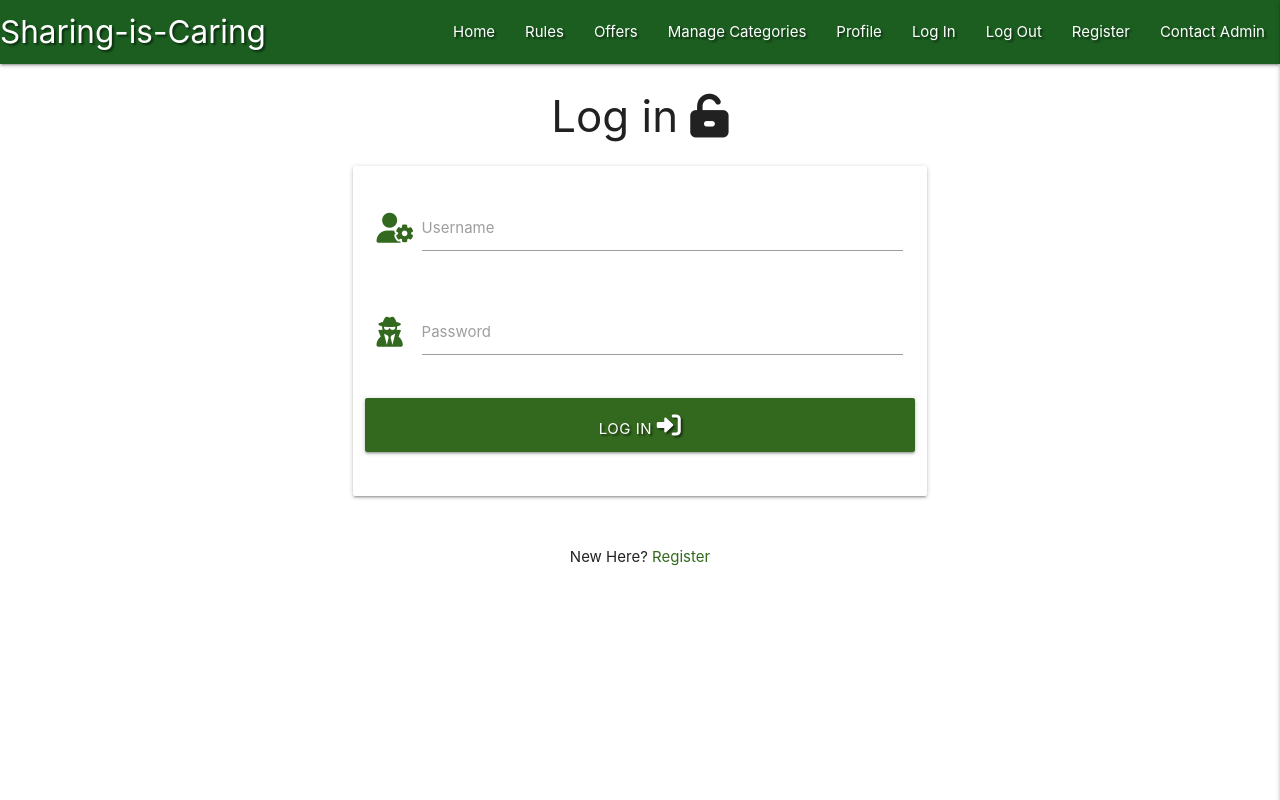
After one commit to Code-Institute-Submissions/Morpheus-23-my-dutch-life_JulRseub, a Flask app: page /login in a window 1280 px wide. The commit adds this page. Run offline with Flask 2, Linux system fonts and the light colour scheme; some libraries are stand-ins or nearby versions.

Commit message:
Added login functionality

```diff
--- a/app.py
+++ b/app.py
@@ -49,6 +49,31 @@ def register():
 
     return render_template("register.html")
 
+@app.route("/login", methods=["GET", "POST"])
+def login():
+    if request.method == "POST":
+        # check if username exists in database
+        existing_member = mongo.db.members.find_one(
+            {"username": request.form.get("username").lower()})
+
+        if existing_member:
+            # ensure hashed password matches user input
+            if check_password_hash(
+                existing_member["password"], request.form.get("password")):
+                    session["username"] = request.form.get("username").lower()
+                    flash("Welcome, {}".format(request.form.get("username")))
+            else:
+                # invalid password match
+                flash("Incorrect Username and/or Password")
+                return redirect(url_for("login"))
+
+        else:
+            # username doesn't exist
+            flash("Incorrect Username and/or Password")
+            return redirect(url_for("login"))
+
+    return render_template("login.html")
+
 if __name__ == "__main__":
     app.run(host=os.environ.get("IP"),
             port=int(os.environ.get("PORT")),
--- a/templates/base.html
+++ b/templates/base.html
@@ -30,7 +30,7 @@
                         <li><a href="#">Offers</a></li>
                         <li><a href="#">Manage Categories</a></li>
                         <li><a href="#">Profile</a></li>
-                        <li><a href="#">Log In</a></li>
+                        <li><a href="{{ url_for('login') }}">Log In</a></li>
                         <li><a href="#">Log Out</a></li>
                         <li><a href="{{ url_for('register') }}">Register</a></li>
                         <li><a href="#">Contact Admin</a></li>
@@ -46,7 +46,7 @@
                 <li><a href="#">Offers</a></li>
                 <li><a href="#">Manage Categories</a></li>
                 <li><a href="#">Profile</a></li>
-                <li><a href="#">Log In</a></li>
+                <li><a href="{{ url_for('login') }}">Log In</a></li>
                 <li><a href="#">Log Out</a></li>
                 <li><a href="{{ url_for('register') }}">Register</a></li>
                 <li><a href="#">Contact Admin</a></li>
--- /dev/null
+++ b/templates/login.html
@@ -0,0 +1,43 @@
+{% extends "base.html" %}
+{% block content %}
+
+<h3 class="center-align">Log in <i class="fa-solid fa-unlock-keyhole"></i> </h3>
+<div class="row">
+    <form class="col s12 m8 offset-m2" method="POST" action="{{ url_for('login') }}">
+        <div class="card-panel ">
+            <!-- username -->
+            <div class="row">
+                <div class="input-field col s12">
+                    <i class="fas fa-user-cog prefix light-green-text text-darken-4"></i>
+                    <input id="username" name="username" type="text" class="validate" minlength="5" maxlength="25" pattern="^[a-zA-Z0-9]{5,15}$" required>
+                    <label for="username">Username</label>
+                </div>
+            </div>
+            <!-- password -->
+            <div class="row">
+                <div class="input-field col s12">
+                    <i class="fa-solid fa-user-secret prefix light-green-text text-darken-4"></i>
+                    <input id="password" name="password" type="password" class="validate" minlength="5" maxlength="100" pattern="^[a-zA-Z0-9]{5,100}$" required>
+                    <label for="password">Password</label>
+                </div>
+            </div>
+            <!-- login -->
+            <div class="row">
+                <button type="submit" class="col s12 btn-large light-green darken-4 text-shadow">
+                    Log in <i class="fas fa-sign-in-alt"></i>
+                </button>
+            </div>
+        </div>
+    </form>
+</div>
+
+<div class="row">
+    <div class="col s12">
+        <p class="center-align">
+            New Here?
+            <a href="{{ url_for('register') }}" class="light-green-text text-darken-4">Register</a>
+        </p>
+    </div>
+</div>
+
+{% endblock %}
```
